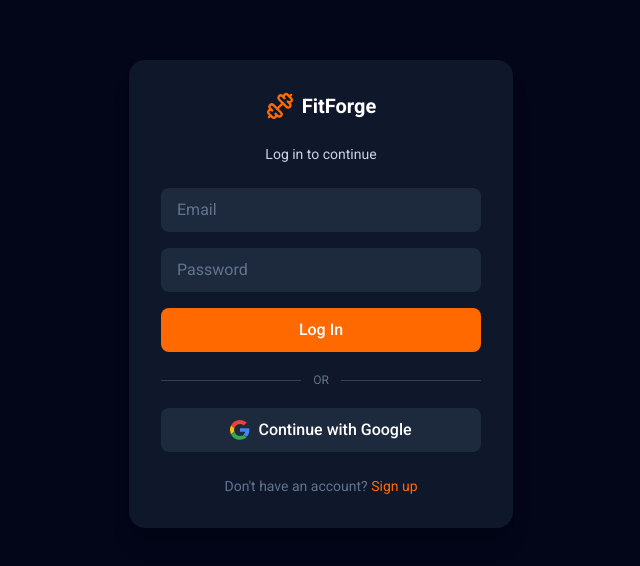
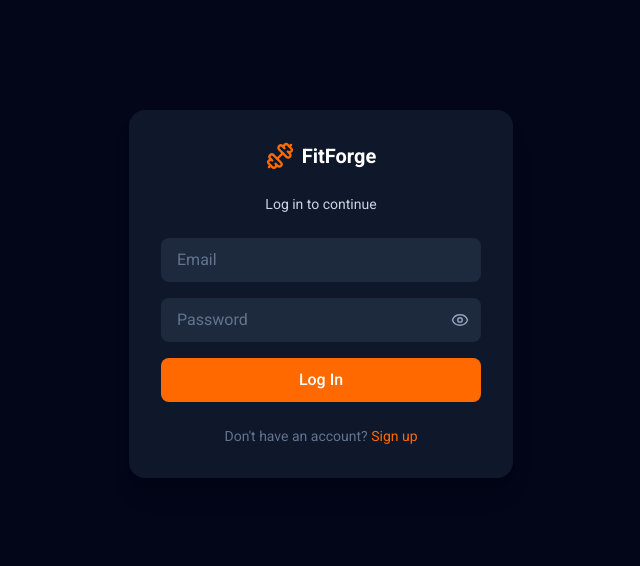
Before and after one commit to Kod-19/FitForge, a React (Vite) app: page /login in a window 1280 px wide. Shown: the part 106-672 px from the top of the page, without its empty margins (319-959 px from the left). Built offline with nearby package versions, Linux system fonts and the light colour scheme; no server answers.

Commit message:
refactor: remove Google authentication methods and clean up Login component

```diff
--- a/package.json
+++ b/package.json
@@ -11,7 +11,6 @@
   },
   "dependencies": {
     "@tailwindcss/vite": "^4.3.1",
-    "cloudinary": "^2.10.0",
     "firebase": "^12.15.0",
     "lucide-react": "^1.21.0",
     "react": "^19.2.6",
--- a/src/firebase/auth.js
+++ b/src/firebase/auth.js
@@ -1,28 +1,11 @@
 import {
   createUserWithEmailAndPassword,
-  getRedirectResult,
   signInWithEmailAndPassword,
-  signInWithPopup,
-  signInWithRedirect,
   signOut,
   updateProfile,
 } from "firebase/auth";
 import { doc, setDoc, serverTimestamp } from "firebase/firestore";
-import { auth, googleProvider, db } from "./firebase";
-
-googleProvider.setCustomParameters({ prompt: "select_account" });
-
-async function ensureGoogleUserProfile(user) {
-  const userRef = doc(db, "users", user.uid);
-  await setDoc(userRef, {
-    uid: user.uid,
-    name: user.displayName,
-    email: user.email,
-    photoURL: user.photoURL,
-    streak: 0,
-    joinedAt: serverTimestamp(),
-  }, { merge: true });
-}
+import { auth, db } from "./firebase";
 
 //Register with email and password
 export const registerUser = async (email, password, displayName) => {
@@ -51,34 +34,6 @@
     return userCredentials.user;
 }
 
-//sign in with Google
-export const loginWithGoogle = async () => {
-    try {
-        const userCredential = await signInWithPopup(auth, googleProvider);
-        await ensureGoogleUserProfile(userCredential.user);
-        return userCredential.user;
-    } catch (error) {
-        if (
-            error?.code === "auth/popup-blocked" ||
-            error?.code === "auth/popup-closed-by-user" ||
-            error?.code === "auth/operation-not-supported-in-this-environment"
-        ) {
-            await signInWithRedirect(auth, googleProvider);
-            return null;
-        }
-
-        throw error;
-    }
-}
-
-export const handleGoogleRedirectResult = async () => {
-    const result = await getRedirectResult(auth);
-    if (!result?.user) return null;
-
-    await ensureGoogleUserProfile(result.user);
-    return result.user;
-}
-
 //log out
 export const logoutUser = async () => {
     await signOut(auth);
@@ -86,5 +41,4 @@
 
 export const signUp = registerUser;
 export const logIn = loginUser;
-export const logInWithGoogle = loginWithGoogle;
 export const logOut = logoutUser;
--- a/src/pages/Login.jsx
+++ b/src/pages/Login.jsx
@@ -1,32 +1,17 @@
-import { useEffect, useState } from "react";
+import { useState } from "react";
 import { useNavigate } from "react-router-dom";
 import toast from "react-hot-toast";
-import { Dumbbell } from "lucide-react";
-import { registerUser, loginUser, loginWithGoogle, handleGoogleRedirectResult } from "../firebase/auth";
+import { Dumbbell, Eye, EyeOff } from "lucide-react";
+import { registerUser, loginUser } from "../firebase/auth";
 
 export default function Login() {
   const [isSignUp, setIsSignUp] = useState(false);
   const [name, setName] = useState("");
   const [email, setEmail] = useState("");
   const [password, setPassword] = useState("");
+  const [showPassword, setShowPassword] = useState(false);
   const [submitting, setSubmitting] = useState(false);
   const navigate = useNavigate();
-
-  useEffect(() => {
-    async function finishRedirectLogin() {
-      try {
-        const user = await handleGoogleRedirectResult();
-        if (user) {
-          toast.success("Welcome!");
-          navigate("/");
-        }
-      } catch (err) {
-        toast.error(friendlyError(err?.code));
-      }
-    }
-
-    finishRedirectLogin();
-  }, [navigate]);
 
   async function handleSubmit(e) {
     e.preventDefault();
@@ -41,21 +26,6 @@
         toast.success("Welcome back!");
       }
       navigate("/");
-    } catch (err) {
-      toast.error(friendlyError(err.code));
-    } finally {
-      setSubmitting(false);
-    }
-  }
-
-  async function handleGoogleLogin() {
-    setSubmitting(true);
-    try {
-      const user = await loginWithGoogle();
-      if (user) {
-        toast.success("Welcome!");
-        navigate("/");
-      }
     } catch (err) {
       toast.error(friendlyError(err.code));
     } finally {
@@ -98,16 +68,26 @@
             className="w-full px-4 py-2.5 rounded-lg bg-slate-800 text-white placeholder-slate-500 outline-none focus:ring-2 focus:ring-orange-500"
           />
 
+          <div className="relative">
             <input
-            type="password"
+              type={showPassword ? "text" : "password"}
               placeholder="Password"
               value={password}
               onChange={(e) => setPassword(e.target.value)}
               autoComplete={isSignUp ? "new-password" : "current-password"}
               required
               minLength={6}
-            className="w-full px-4 py-2.5 rounded-lg bg-slate-800 text-white placeholder-slate-500 outline-none focus:ring-2 focus:ring-orange-500"
+              className="w-full px-4 py-2.5 pr-12 rounded-lg bg-slate-800 text-white placeholder-slate-500 outline-none focus:ring-2 focus:ring-orange-500"
             />
+            <button
+              type="button"
+              onClick={() => setShowPassword((prev) => !prev)}
+              className="absolute right-3 top-1/2 -translate-y-1/2 text-slate-400 hover:text-white"
+              aria-label={showPassword ? "Hide password" : "Show password"}
+            >
+              {showPassword ? <EyeOff size={18} /> : <Eye size={18} />}
+            </button>
+          </div>
 
           <button
             type="submit"
@@ -117,26 +97,6 @@
             {submitting ? "Please wait..." : isSignUp ? "Sign Up" : "Log In"}
           </button>
         </form>
-
-        <div className="flex items-center gap-3 my-5">
-          <div className="h-px bg-slate-700 flex-1" />
-          <span className="text-slate-500 text-xs">OR</span>
-          <div className="h-px bg-slate-700 flex-1" />
-        </div>
-
-        <button
-          onClick={handleGoogleLogin}
-          disabled={submitting}
-          className="cursor-pointer w-full py-2.5 rounded-lg bg-slate-800 hover:bg-slate-700 transition text-white font-medium disabled:opacity-50 flex items-center justify-center gap-2"
-        >
-          <svg viewBox="0 0 48 48" className="w-5 h-5" aria-hidden="true">
-            <path fill="#EA4335" d="M24 9.5c3.54 0 6.72 1.22 9.22 3.6l6.9-6.9C35.1 2.38 29.9 0 24 0 14.64 0 6.4 5.48 2.56 13.44l8.02 6.22C12.86 13.5 17.96 9.5 24 9.5Z" />
-            <path fill="#4285F4" d="M46.5 24c0-1.56-.14-3.06-.42-4.5H24v8.53h12.48c-.54 2.8-2.12 5.16-4.5 6.74l7.04 5.46C43.96 37.86 46.5 31.4 46.5 24Z" />
-            <path fill="#FBBC05" d="M10.58 19.66 2.56 13.44A23.98 23.98 0 0 0 0 24c0 3.83.92 7.46 2.56 10.56l8.02-6.22c-1.12-3.18-1.12-6.64 0-9.68Z" />
-            <path fill="#34A853" d="M24 47.5c6.48 0 11.92-2.14 15.9-5.82l-7.04-5.46c-2.02 1.36-4.62 2.16-8.86 2.16-6.04 0-11.14-4-12.96-9.5l-8.02 6.22C6.4 42.52 14.64 47.5 24 47.5Z" />
-          </svg>
-          Continue with Google
-        </button>
 
         <p className="text-slate-500 text-sm text-center mt-6">
           {isSignUp ? "Already have an account?" : "Don't have an account?"}{" "}
@@ -164,12 +124,6 @@
     case "auth/wrong-password":
     case "auth/user-not-found":
       return "Incorrect email or password.";
-    case "auth/popup-blocked":
-      return "Google sign-in was blocked. Please allow popups and try again.";
-    case "auth/popup-closed-by-user":
-      return "Google sign-in was cancelled.";
-    case "auth/operation-not-supported-in-this-environment":
-      return "Google sign-in is not available in this browser. Please try another browser.";
     default:
       return "Something went wrong. Try again.";
   }
```
Lines whose indentation alone changed are shown as unchanged.
